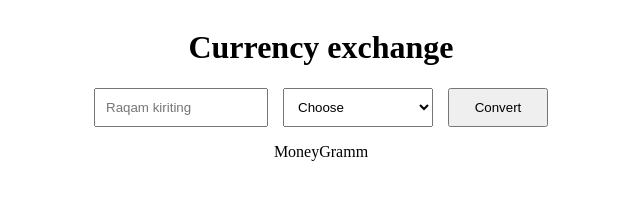
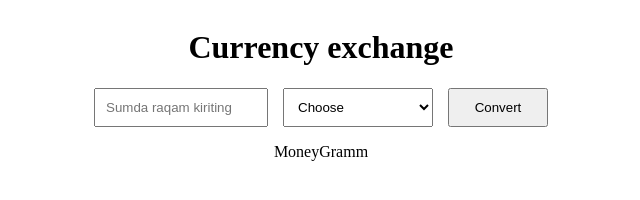
Before and after one commit to JuniorDilmurodov9979/valyuta_exchange, a plain HTML site: page index.html in a window 1280 px wide. Shown: the full height of the page, 319-959 px from the left. Drawn offline with Linux system fonts and the light colour scheme.

Commit message:
some changes

```diff
--- a/index.html
+++ b/index.html
@@ -14,7 +14,7 @@
         </h1>
         <form class="form">
 
-            <input class="form__input" type="number" placeholder="Raqam kiriting">
+            <input class="form__input" type="number" placeholder="Sumda raqam kiriting">
             <select class="form__select">
                 <option value="Choose" hidden>Choose</option>
                 <option value="USD">USD</option>
```
